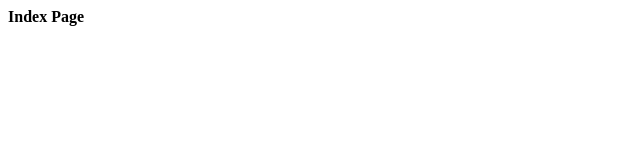
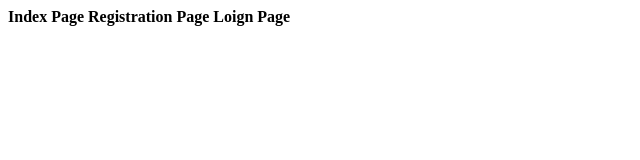
Before and after one commit to 2300032728/home, a plain HTML site: page index.html in a window 1280 px wide. Shown: the whole page, without its empty margins (0-640 px from the left). Drawn offline with Linux system fonts and the light colour scheme.

Commit message:
modified index.html

```diff
--- a/index.html
+++ b/index.html
@@ -1 +1,3 @@
 <b>Index Page</b>
+<b>Registration Page</b>
+<b>Loign Page</b>
```
